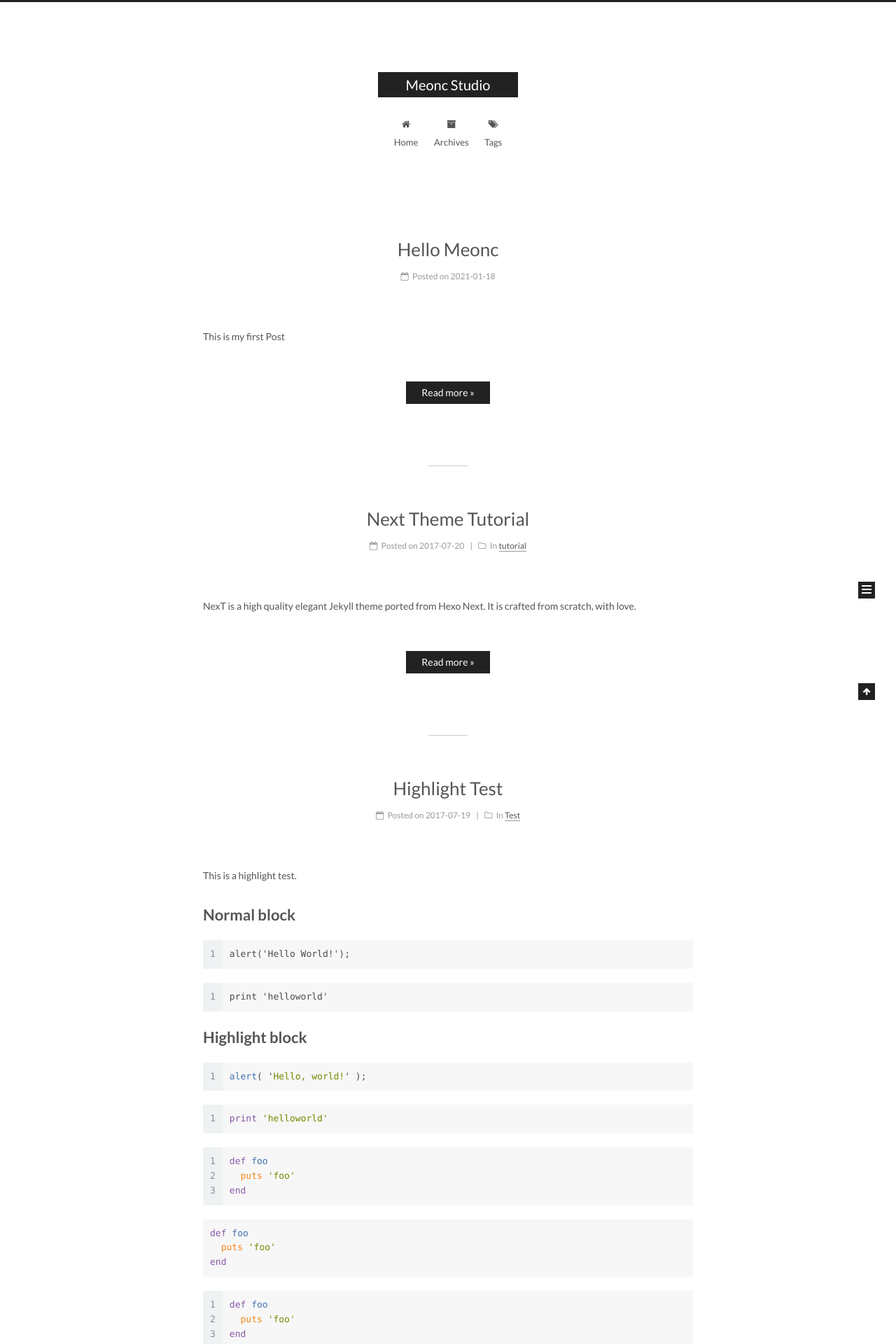
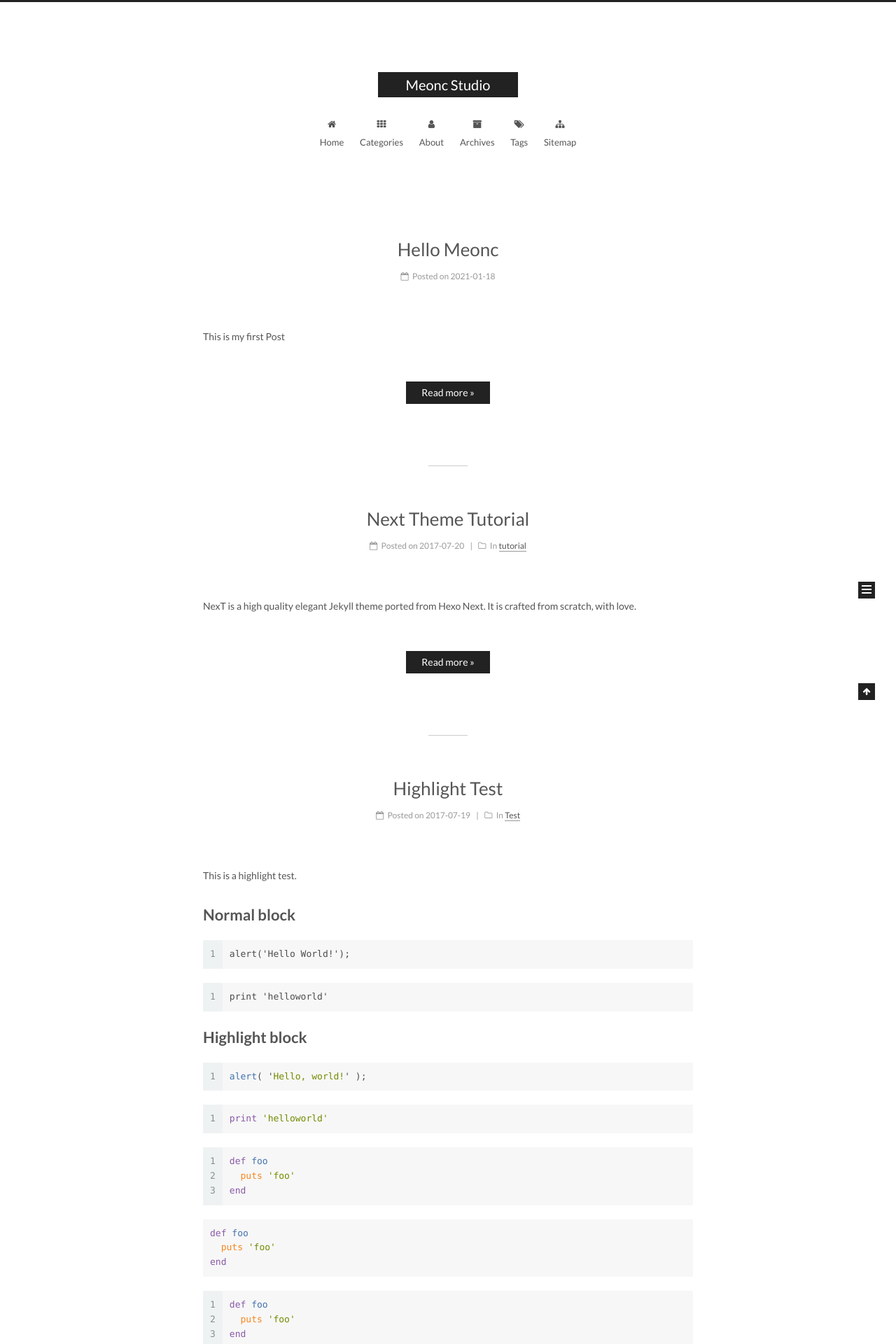
Before and after one commit to meoncstudio/blog.meonc.studio, a Jekyll site: the page built from index.html, in a window 1280 px wide. Shown: the top 1920 px of the page at 70% size. Built offline with Jekyll 4.4.1, drawn with Linux system fonts in a browser that asks for light colours; emoji names are drawn with the system emoji font; the list of posts is cut into pages by our own code; part of the change alters nothing that is shown.

Commit message:
Update _config.yml

```diff
--- a/_config.yml
+++ b/_config.yml
@@ -119,11 +119,11 @@ index_with_subtitle: false
 # When running the site in a subdirectory (e.g. domain.tld/blog), remove the leading slash (/archives -> archives)
 menu:
   home: /
-  #categories: /categories/
-  #about: /about/
+  categories: /categories/
+  about: /about/
   archives: /archives/
   tags: /tags/
-  #sitemap: /sitemap.xml
+  sitemap: /sitemap.xml
   #commonweal: /404.html
 
 
```
